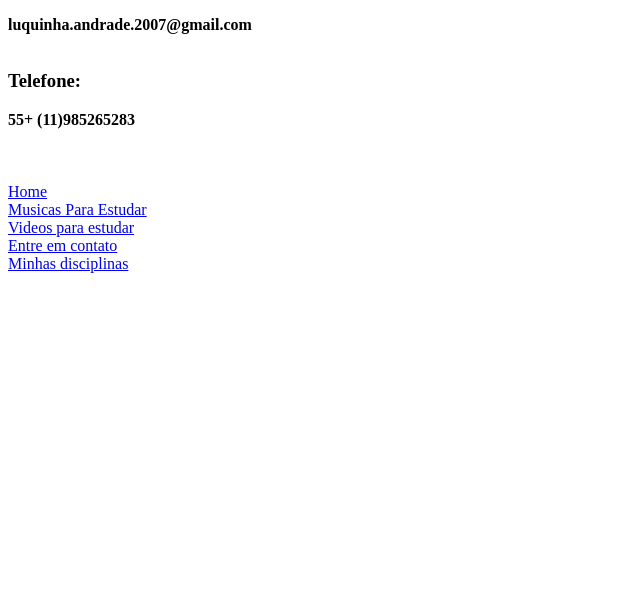
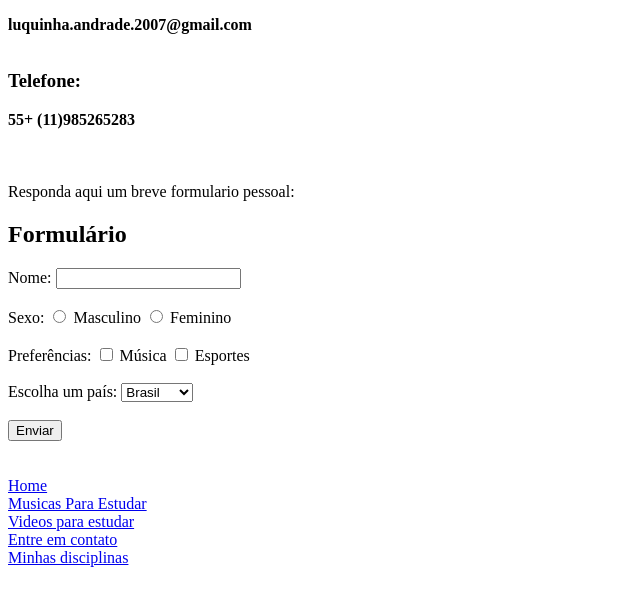
Before and after one commit to andradesxz/proflucas, a plain HTML site: page entreemcontato.html in a window 1280 px wide. Shown: the part 105-706 px from the top of the page, without its empty margins (0-640 px from the left). Drawn offline with Linux system fonts and the light colour scheme.

Commit message:
Add files via upload

```diff
--- a/entreemcontato.html
+++ b/entreemcontato.html
@@ -19,6 +19,38 @@
     </div>
 
 <br><br><br>
+
+<div>
+    Responda aqui um breve formulario pessoal:
+</div>
+
+<!-- Formulário -->
+<h2>Formulário</h2>
+<form>
+    <label>Nome:</label>
+    <input type="text" name="nome"><br><br>
+
+    <label>Sexo:</label>
+    <input type="radio" name="sexo" value="masculino"> Masculino
+    <input type="radio" name="sexo" value="feminino"> Feminino<br><br>
+
+    <label>Preferências:</label>
+    <input type="checkbox" name="opcao1"> Música
+    <input type="checkbox" name="opcao2"> Esportes<br><br>
+
+    <label>Escolha um país:</label>
+    <select>
+        <option>Brasil</option>
+        <option>Portugal</option>
+        <option>EUA</option>
+    </select><br><br>
+
+    <input type="submit" value="Enviar">
+</form>
+<br><br>
+
 <a href="index.html">Home</a> <br> <a href="audios.html">Musicas Para Estudar</a> <br> <a href="Videos.html">Videos para estudar</a> <br> <a href="entreemcontato.html"> Entre em contato</a> <br> <a href="minhasdisciplinas.html"> Minhas disciplinas</a>
+
+
 </body>
 </html>
```
